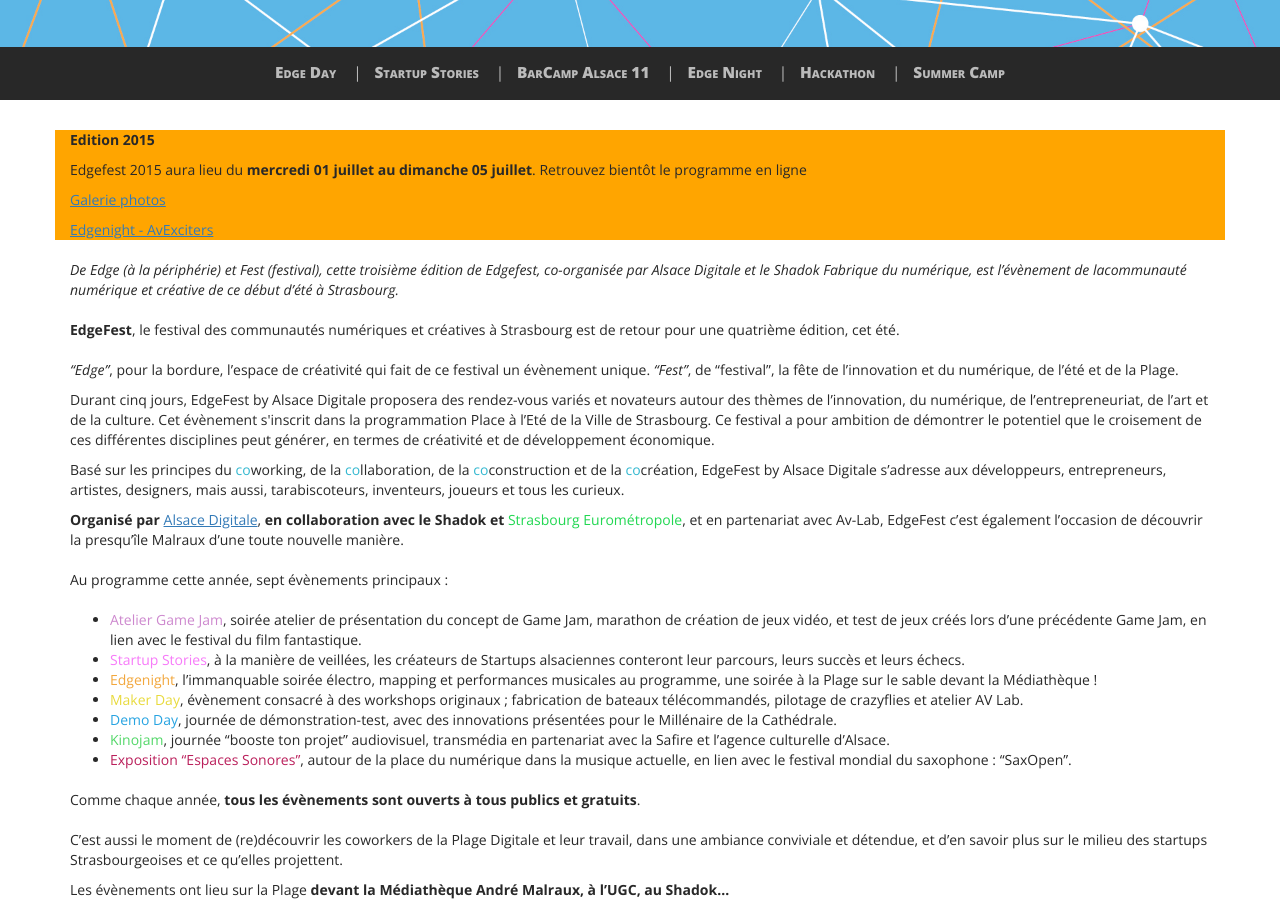
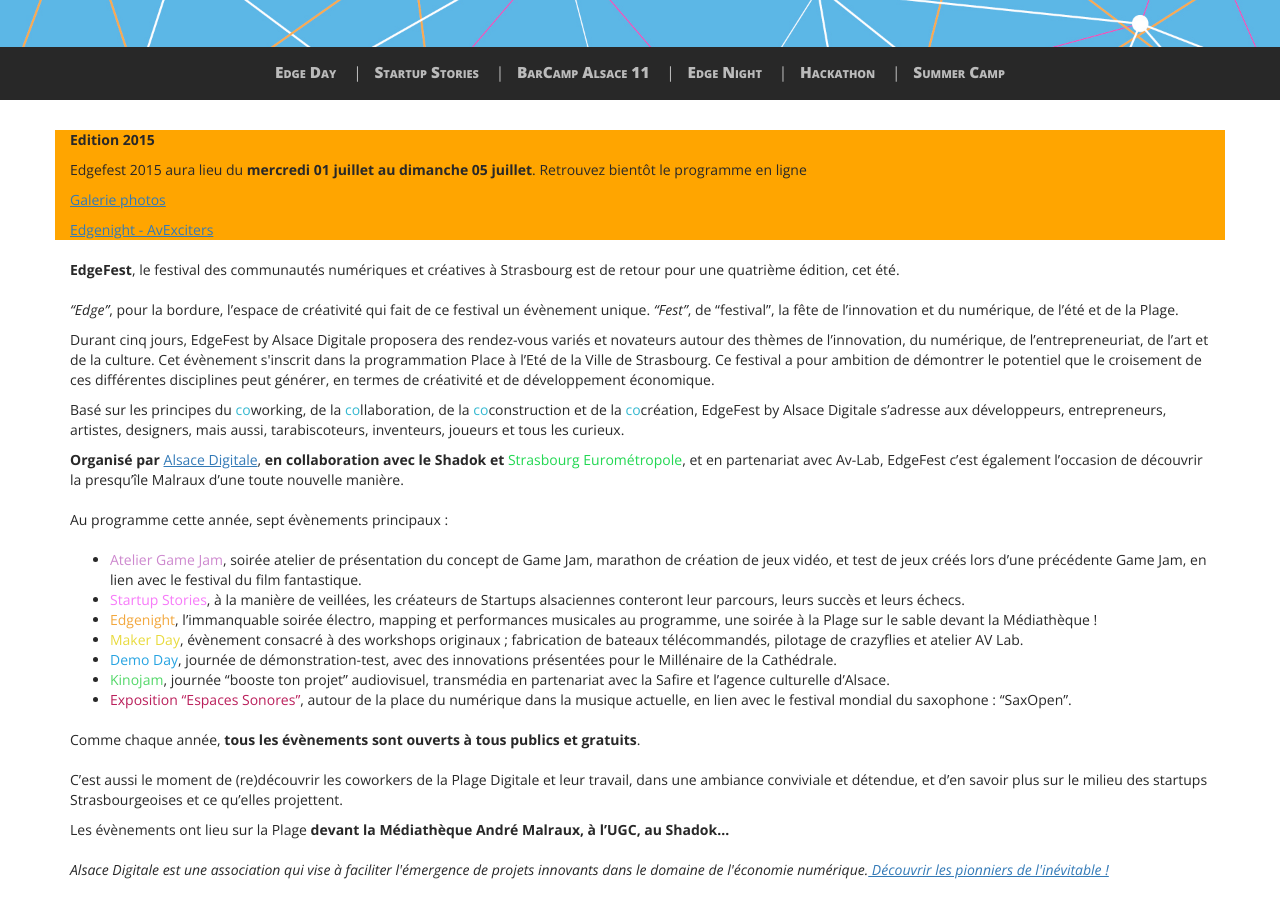
Before and after one commit to AlsaceDigitale/www.edgefest.fr-2019-temporary, a Jekyll site: the page built from index.html, in a window 1280 px wide and 900 px high, scrolled down 453 px. Built offline with Jekyll 4.4.1, drawn with Linux system fonts in a browser that asks for light colours; nearby versions of some CDN libraries; some web fonts are replaced.

Commit message:
Fix the intro layout

```diff
--- a/_includes/intro.html
+++ b/_includes/intro.html
@@ -12,11 +12,7 @@
         </div>
         <div class="row">
             <div class="col-xs-12">
-              <p style="margin-top:20px;">
-                <em>De Edge (à la périphérie) et Fest (festival), cette troisième édition de Edgefest, co-organisée par Alsace Digitale et le Shadok Fabrique du numérique,
-                est l’évènement de lacommunauté numérique et créative de ce début d’été à Strasbourg.</em>
-              </p>
-              <p style="margin-top:20px;">
+               <p style="margin-top:20px;">
                 <strong>EdgeFest</strong>, le festival des communautés numériques et créatives à Strasbourg est de retour pour une quatrième édition, cet été.
               </p>
               <p style="margin-top:20px;">
```
